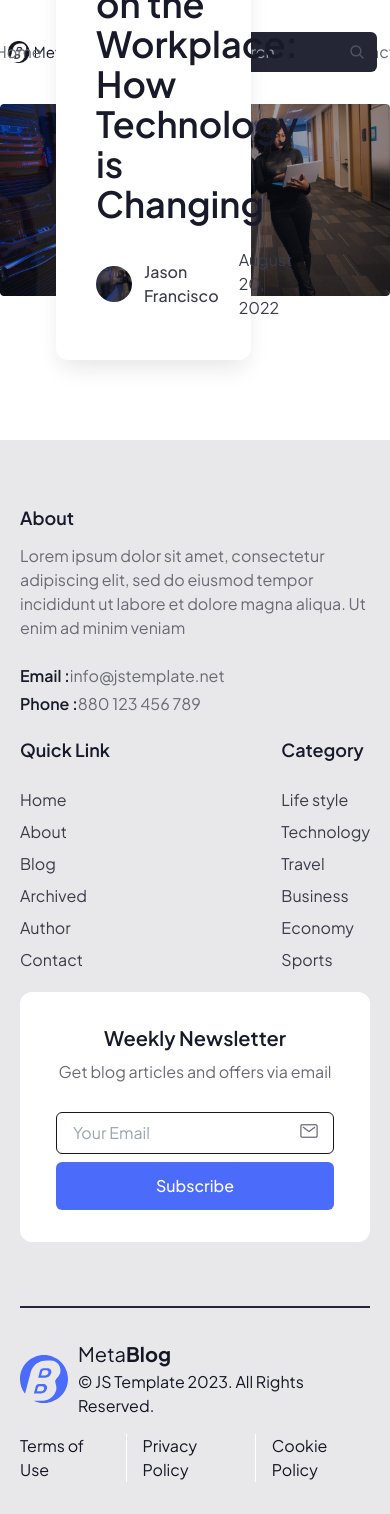
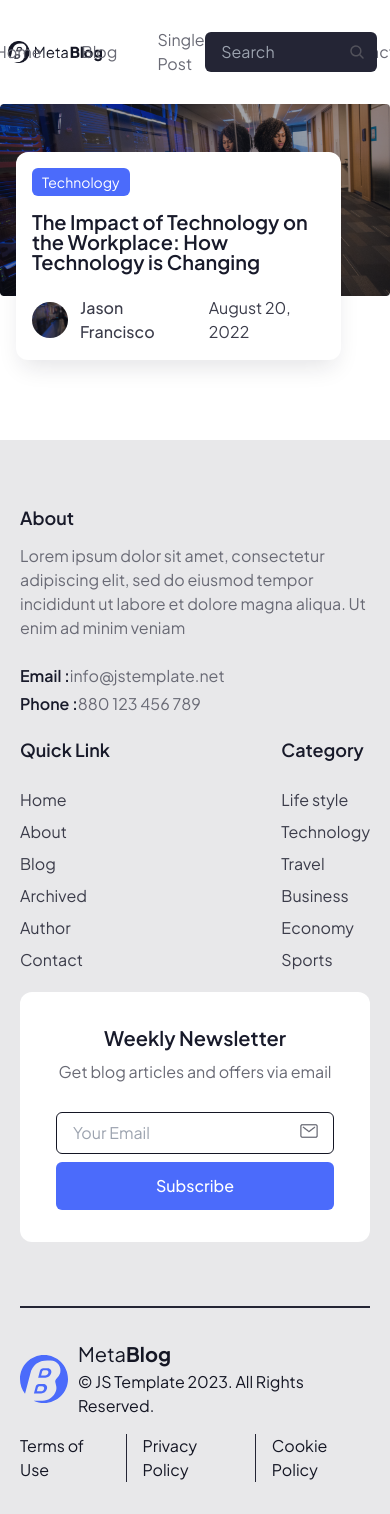
Before and after one commit to js-template/metablog-free, a Next.js app in the folder apps/site/: page / in a window 390 px wide. Shown: the top 1514 px of the page. Built offline with nearby package versions, Linux system fonts and the light colour scheme.

Commit message:
banner card text colour and responsive design updated

```diff
--- a/apps/site/components/card/BannerCard.tsx
+++ b/apps/site/components/card/BannerCard.tsx
@@ -1,25 +1,20 @@
-import Image from 'next/image'
 import React from 'react'
 
 const BannerCard = () => {
    return (
       <section>
          <div className="relative rounded-xl">
-            <Image
-               src="/image1.png"
-               alt="Banner Image"
-               width={1216}
-               height={600}
-               priority={true}
-            />
-            <div className="absolute -bottom-16 left-14 rounded-xl p-10 bg-base-100 w-6/12 shadow-dropShadowMd">
-               <button className=" text-base-100 px-2.5 py-1 bg-primary text-sm rounded-md">
+            <img width="1216" height="600" src="/image1.png" />
+            <div className="absolute -bottom-16 left-4 md:left-14 rounded-xl p-4 md:p-10 bg-base-100 w-10/12 md:w-7/12 lg:w-6/12 shadow-dropShadowMd">
+               <button className=" text-white px-2.5 py-1 bg-primary text-sm rounded-md">
                   Technology
                </button>
-               <h1 className=" text-neutral font-semibold text-4xl leading-10 mt-4">
-                  The Impact of Technology on the Workplace: How Technology is
-                  Changing
-               </h1>
+               <a href="/">
+                  <h1 className=" text-neutral font-semibold text-xl md:text-2xl lg:text-4xl leading-5 md:leading-10 mt-4">
+                     The Impact of Technology on the Workplace: How Technology
+                     is Changing
+                  </h1>
+               </a>
                <div className=" mt-6 flex items-center gap-5">
                   <div className=" flex items-center gap-3">
                      <div className="avatar">
@@ -27,11 +22,11 @@ const BannerCard = () => {
                            <img src="/image1.png" />
                         </div>
                      </div>
-                     <p className=" text-base-content text-base font-medium">
+                     <p className=" text-secondary-focus text-base font-medium">
                         Jason Francisco
                      </p>
                   </div>
-                  <p className=" text-base-content text-base">
+                  <p className="text-secondary-focus text-base">
                      August 20, 2022
                   </p>
                </div>
--- a/apps/site/components/footer/index.tsx
+++ b/apps/site/components/footer/index.tsx
@@ -111,12 +111,12 @@ const Footer = () => {
                   </div>
                   <div className=" flex items-center gap-4">
                      <Link href="/">
-                        <h6 className="text-base border-r border-secondary-content pr-4 text-neutral-focus hover:text-primary transition hover:duration-300">
+                        <h6 className="text-base border-r border-base-300 pr-4 text-neutral-focus hover:text-primary transition hover:duration-300">
                            Terms of Use
                         </h6>
                      </Link>
                      <Link href="/">
-                        <h6 className="text-base border-r border-secondary-content pr-4 text-neutral-focus hover:text-primary transition hover:duration-300">
+                        <h6 className="text-base border-r border-base-300 pr-4 text-neutral-focus hover:text-primary transition hover:duration-300">
                            Privacy Policy
                         </h6>
                      </Link>
```
